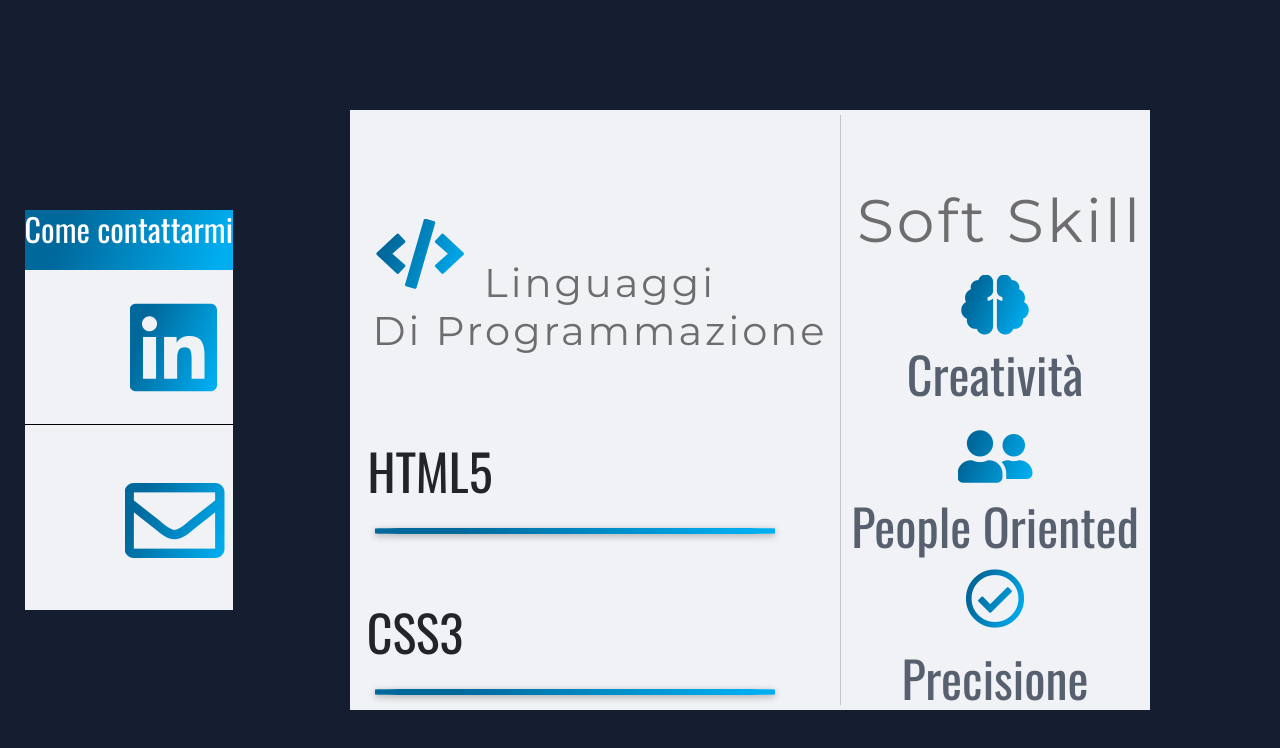
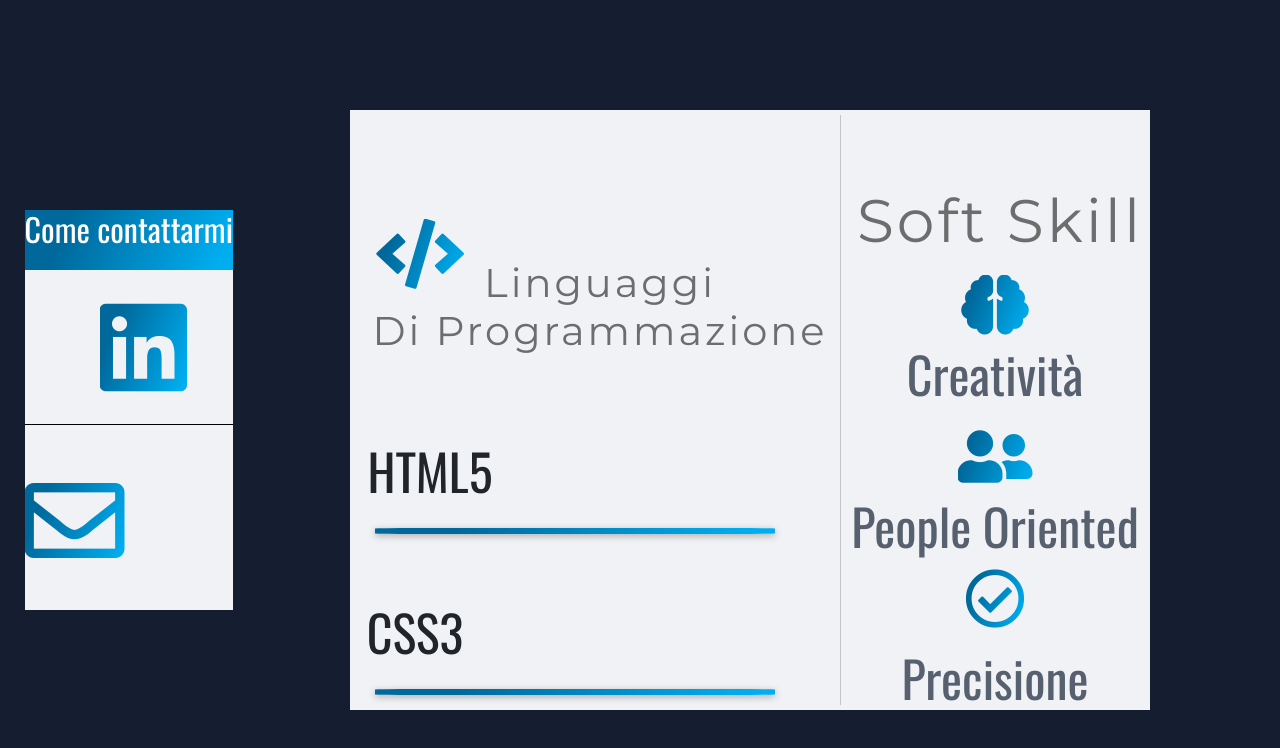
Before and after one commit to CRISSit/cristianocoladarce.github.io, a plain HTML site: page index.html in a window 1280 px wide. Shown: the part 990-1738 px from the top of the page. Drawn offline with nearby package versions, Linux system fonts and the light colour scheme.

Commit message:
Update styling.css

```diff
--- a/styling.css
+++ b/styling.css
@@ -378,7 +378,7 @@ p {
 .fa-linkedin{
     position: relative;
      top:20px;
-    left:105px;
+    left:75px;
     font-size: 100px;
     z-index: -1005;
 
@@ -395,7 +395,7 @@ a .fa-envelope{
 .fa-envelope{
     position: relative;
     top: 60px;
-    left:100px;
+    left:7<0px;
     font-size: 100px;
 }
 .fa-envelope:hover{
```
